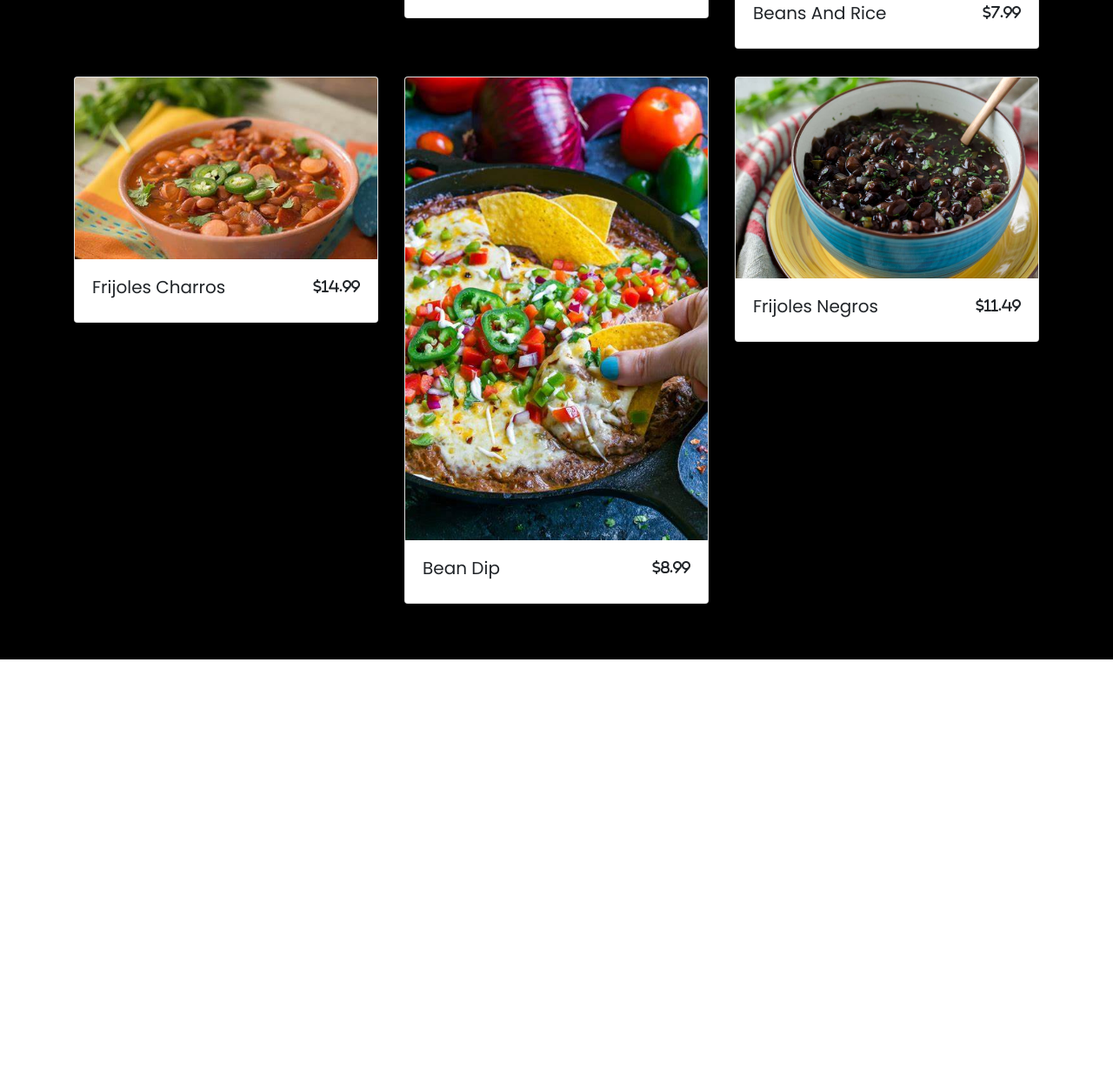
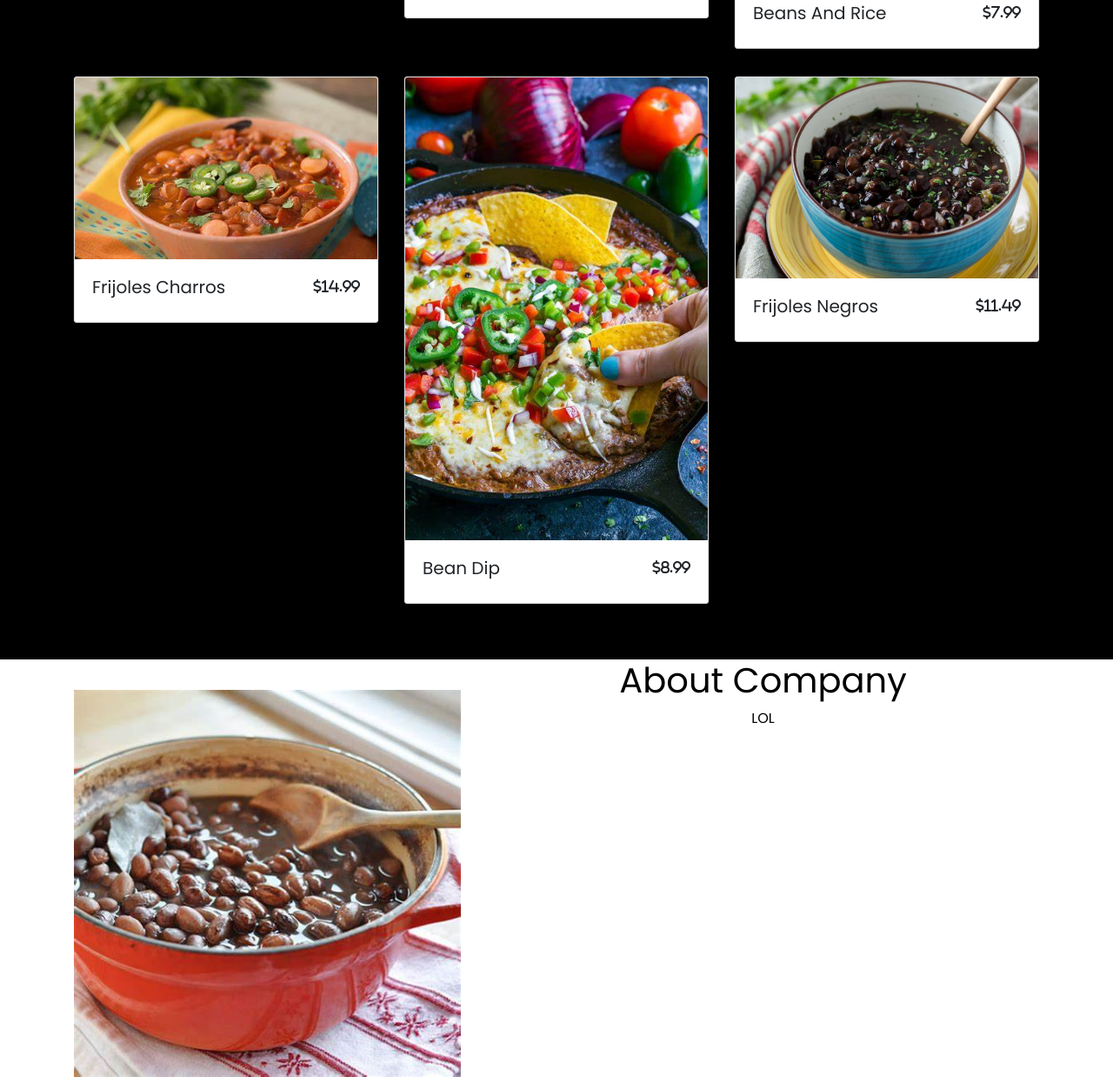
Before and after one commit to Admir90/Review, a plain HTML site: page index.html in a window 1280 px wide. Shown: the part 1719-2957 px from the top of the page at 87% size. Before the commit the page ends 2477 px from the top, so only its background shows below. Drawn offline with nearby package versions, Linux system fonts and the light colour scheme.

Commit message:
almost done

```diff
--- a/index.html
+++ b/index.html
@@ -264,8 +264,28 @@
             </div>
           </section>
 
+          <!---End of Featured Products-->
+          <!--about section-->
+          <section id="about-sec">
+            <div class="container">
+              <div class="row align-item-center">
+                <div class="col-lg-5 text-center">
+                  <img src="images/aboutbeans.jpeg" width="450" height="150"
+                  class="img-fluid watch-img">
+                </div>
+                <div class="col-lg-7 txt-lg-right text-center text-color about-text">
+                  <h1> About Company</h1>
+                  <p class="text">LOL</p>
+                </div>
+              </div>
+            </div>
+          </section>
 
-          <!---End of Featured Products-->
+
+
+
+
+          <!--end of about section-->
 
 
 
--- a/main.css
+++ b/main.css
@@ -97,8 +97,96 @@ height: 600px;
 .single-item{
     display: inline-block;
     vertical-align: middle;
-    transform: perspective(1px) translateZ(0)67p;
+    transform: perspective(1px) translateZ(0);
+    box-shadow: 0 0 1px rgba(247,241,241);
+    position: relative;
+    transition-duration: 0.3s;
+    transition-property: transform;
+    cursor: pointer;
 }
+.single-item:before{
+    pointer-events: none;
+    position: absolute;
+    z-index: -1;
+    content: "";
+    top: 100%;
+    left: 5%;
+    height: 10px;
+    width: 90%;
+    opacity: 0;
+    background: radial-gradient(ellipse at center, rgba(248,248,248,0.35)0%,
+    rgba(247,244,244,0)80%);
+    transition-duration: 0.3s;
+    transition-property: transform, opacity;
+}
+.single-item:hover,
+.single-item:focus,
+.single-item:active{
+    transform: translateY(-5px)
+}
+.single-item:hover:before,
+.single-item:focus:before,
+.single-item:active:before{
+    opacity: 1;
+    transform: translateY(5px);
+}
+.img-container{
+    position: relative;
+    overflow: hidden;
+    cursor: pointer;
 
-
+}
+.img-container{
+    display: inline-block;
+    vertical-align: middle;
+    transform: perspective(1px) translateZ(0) ;
+    box-shadow: 0 0 1px rgba(0,0,0,0);
+    transition-duration:0.3s;
+    transition-property: box-shadow, transform;
+}
+.img-container:hover,
+.product-img:focus,
+.product-img:active{
+    box-shadow: 1px 0px 1px 4px rgba(247,243,243,0.9);
+    transform:scale(1.1) ;
+}
 /*=====End of Product Section===*/
+/*=====About section====*/
+.about-sec{
+    margin-top: 25px;
+}
+.text-color{
+    color: #000;
+}
+.watch-img{
+    margin-top: 35px;
+}
+.watch-img{
+animation-name: imgLeft;
+animation-duration: 3s;
+}
+.about-text{
+    animation-name: textRight;
+    animation-duration: 3s;
+}
+@keyframes imgLeft{
+    0%{
+        transform: translateX(-120px);
+        opacity: 1;
+    }
+    100%{
+        transform: translateX(0);
+        opacity: 1;
+    }
+}
+@keyframes textRight{
+    0%{
+        transform: translateX(30px);
+        opacity: 0;
+    }
+    100%{
+        transform: translateX(0);
+        opacity: 1;
+    }
+}
+/*=====End of about section===*/
```
Also changed, not shown: images/aboutbeans.jpeg (added).
